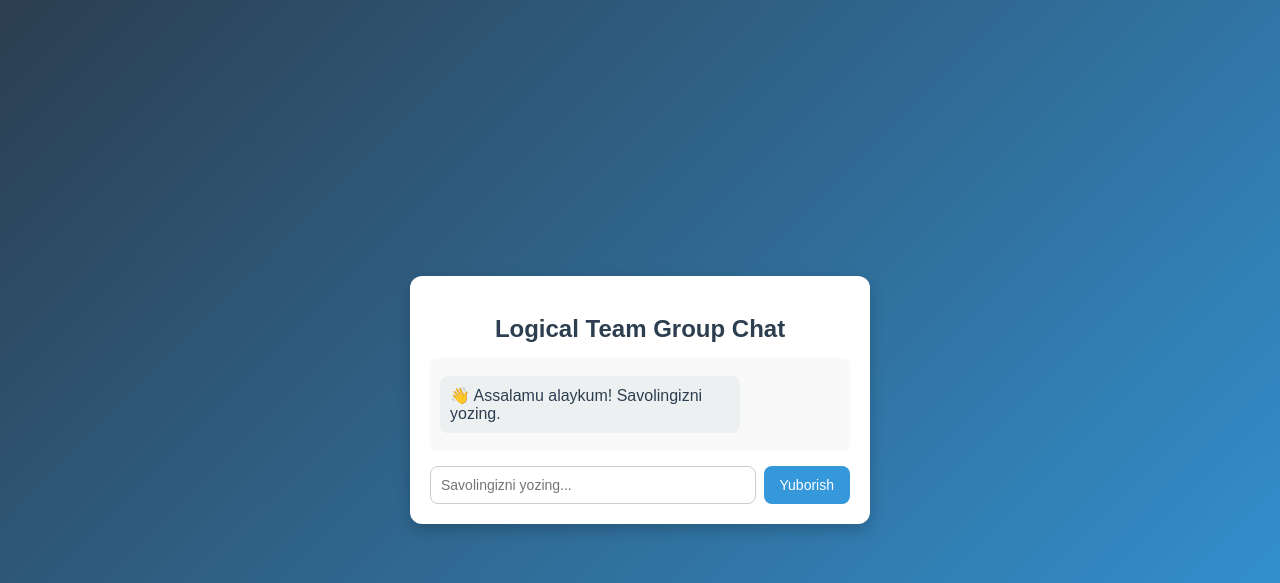
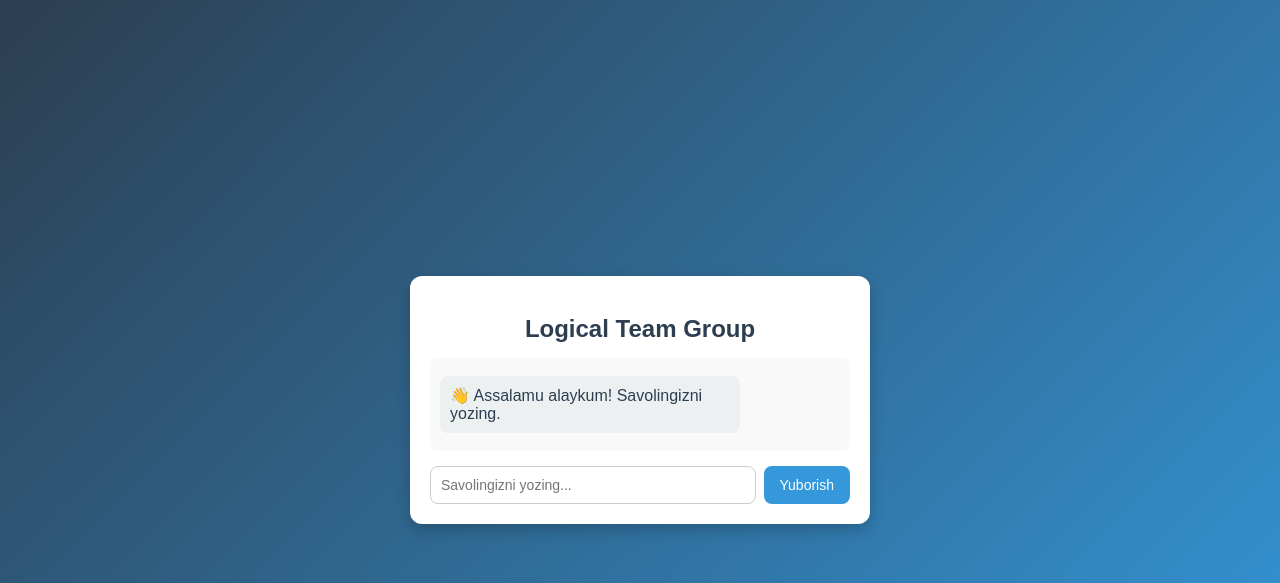
Before and after one commit to abdullayev96/LLM_chat_bot, a Django app: template templates/chat.html in a window 1280 px wide. Shown: the top 583 px of the page. Run offline with Django 4.2, Linux system fonts and the light colour scheme; the template is opened without the code that fills it, so the values that code supplies are empty.

Commit message:
remote chat

```diff
--- a/templates/chat.html
+++ b/templates/chat.html
@@ -106,7 +106,7 @@
 <meta name="viewport" content="width=device-width, initial-scale=1.0">
 <body>
   <div class="chat-container">
-    <h2>Logical Team Group Chat</h2>
+    <h2>Logical Team Group</h2>
     <div class="chat-box" id="chat-box">
       <div class="message bot">👋 Assalamu alaykum! Savolingizni yozing.</div>
     </div>
```
